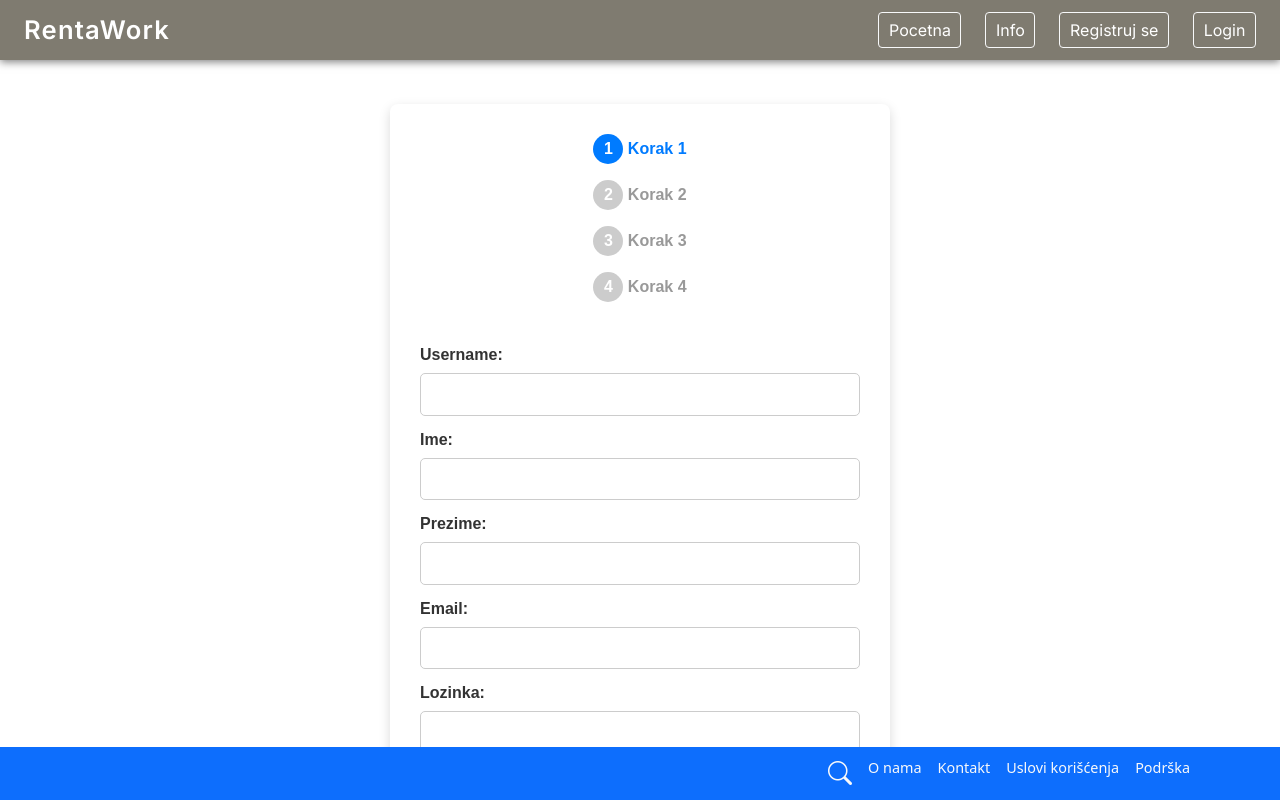
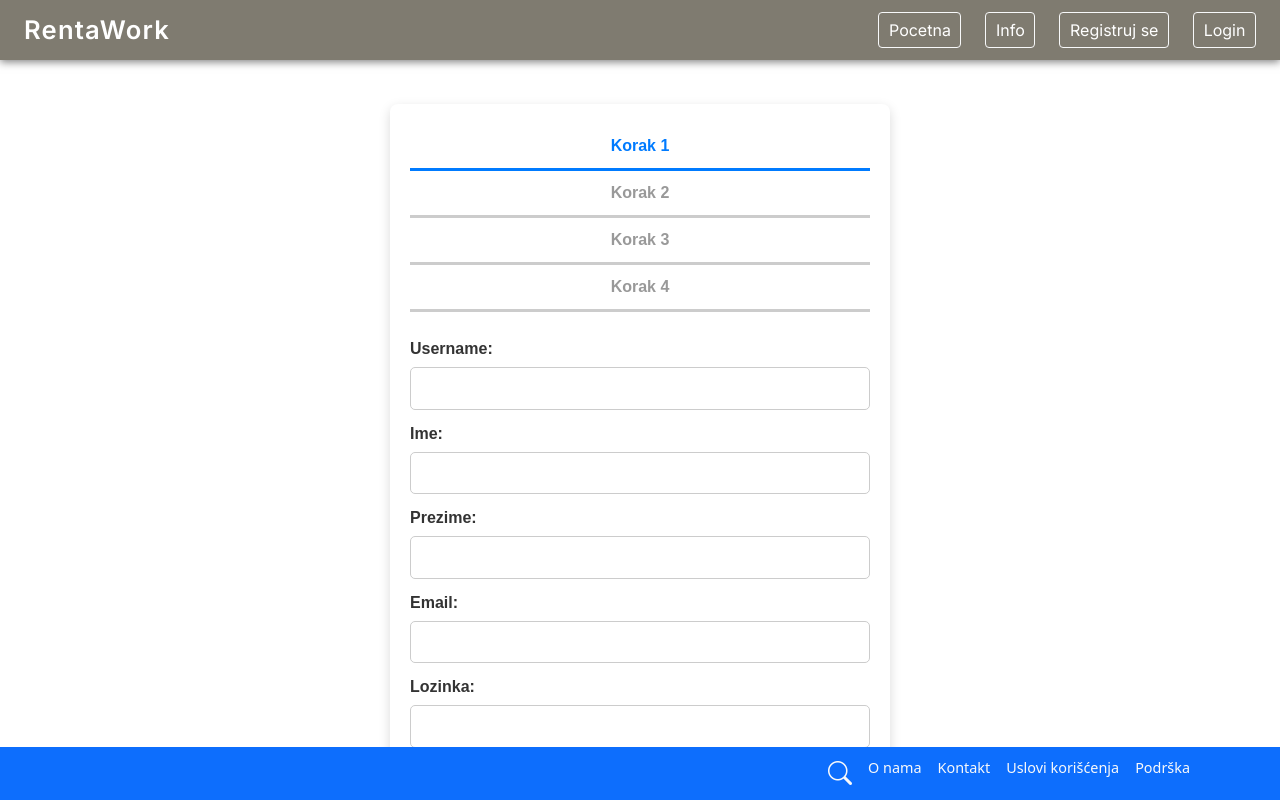
Before and after one commit to mnenadmm/rentaWorks, an Angular app in the folder client/: page /register in a window 1280 px wide. Built offline with nearby package versions, Linux system fonts and the light colour scheme.

Commit message:
pronwe;lddd;fff

```diff
--- a/client/src/app/auth/registracija/registracija.component.css
+++ b/client/src/app/auth/registracija/registracija.component.css
@@ -1,13 +1,11 @@
-/* Mobile-first osnovni stilovi */
-
 .registracija-container {
-  max-width: 100%;
+  max-width: 500px;
   margin: 20px auto;
   font-family: Arial, sans-serif;
   background: #fff;
-  padding: 15px;
+  padding: 20px;
   border-radius: 8px;
-  box-shadow: 0 2px 6px rgba(0,0,0,0.1);
+  box-shadow: 0 4px 12px rgba(0,0,0,0.15);
   box-sizing: border-box;
 }
 
@@ -15,55 +13,23 @@
   display: flex;
   justify-content: space-between;
   margin-bottom: 25px;
-  padding: 0 10px;
 }
 
 .korak {
-  position: relative;
   flex: 1;
   text-align: center;
+  padding: 10px 0;
   font-weight: 600;
   color: #999;
+  border-bottom: 3px solid #ccc;
   cursor: default;
-  padding-bottom: 10px;
+  transition: color 0.3s ease, border-color 0.3s ease;
   user-select: none;
-}
-
-.korak:not(:last-child)::after {
-  content: '';
-  position: absolute;
-  top: 50%;
-  right: 0;
-  transform: translateY(-50%);
-  height: 4px;
-  width: 100%;
-  background-color: #ccc;
-  z-index: -1;
 }
 
 .korak.active {
   color: #007bff;
-}
-
-.korak.active:not(:last-child)::after {
-  background-color: #007bff;
-}
-
-.korak .broj {
-  display: inline-block;
-  width: 30px;
-  height: 30px;
-  line-height: 30px;
-  border-radius: 50%;
-  background-color: #ccc;
-  color: white;
-  margin-bottom: 6px;
-  font-weight: bold;
-  transition: background-color 0.3s ease;
-}
-
-.korak.active .broj {
-  background-color: #007bff;
+  border-color: #007bff;
 }
 
 label {
@@ -100,11 +66,10 @@ input:focus {
   display: flex;
   justify-content: space-between;
   gap: 10px;
-  flex-wrap: wrap;
 }
 
 button {
-  flex: 1 1 45%;
+  flex: 1;
   background-color: #007bff;
   border: none;
   color: white;
@@ -123,30 +88,3 @@ button:disabled {
   background-color: #aaa;
   cursor: not-allowed;
 }
-
-/* Desktop i veći ekrani */
-
-@media (min-width: 768px) {
-  .registracija-container {
-    max-width: 500px;
-    padding: 30px;
-    box-shadow: 0 4px 12px rgba(0,0,0,0.15);
-  }
-
-  .progress-bar {
-    padding: 0;
-  }
-
-  .korak {
-    cursor: default;
-  }
-
-  .dugmici {
-    flex-wrap: nowrap;
-  }
-
-  button {
-    flex: none;
-    width: 120px;
-  }
-}
--- a/client/src/app/auth/registracija/registracija.component.html
+++ b/client/src/app/auth/registracija/registracija.component.html
@@ -1,14 +1,14 @@
 <div class="registracija-container">
   <div class="progress-bar">
     <div class="korak" *ngFor="let k of [].constructor(ukupnoKoraka); let i = index"
-         [class.active]="i + 1 <= korak">
-      <div class="broj">{{ i + 1 }}</div>
+         [class.active]="i + 1 === korak">
       Korak {{ i + 1 }}
     </div>
   </div>
 
   <div class="sadrzaj-koraka">
     <ng-container [ngSwitch]="korak">
+
       <form *ngSwitchCase="1" [formGroup]="formaKorak1" (ngSubmit)="sledeciKorak()">
         <label>
           Username:
@@ -57,27 +57,20 @@
 
       <div *ngSwitchCase="2">
         <p>Ovde ide forma za izbor tipa korisnika i dodatne podatke</p>
-        <div class="dugmici">
-          <button (click)="prethodniKorak()">Nazad</button>
-          <button (click)="sledeciKorak()">Dalje</button>
-        </div>
       </div>
 
       <div *ngSwitchCase="3">
         <p>Ovde ide forma za dodatne profilne podatke</p>
-        <div class="dugmici">
-          <button (click)="prethodniKorak()">Nazad</button>
-          <button (click)="sledeciKorak()">Dalje</button>
-        </div>
       </div>
 
       <div *ngSwitchCase="4">
         <p>Ovde ide pregled i potvrda podataka</p>
-        <div class="dugmici">
-          <button (click)="prethodniKorak()">Nazad</button>
-          <button (click)="submitRegistraciju()">Potvrdi</button>
-        </div>
       </div>
+
     </ng-container>
   </div>
+
+  <div class="dugmici" *ngIf="korak > 1">
+    <button (click)="prethodniKorak()">Nazad</button>
+  </div>
 </div>
--- a/client/src/app/auth/registracija/registracija.component.ts
+++ b/client/src/app/auth/registracija/registracija.component.ts
@@ -1,12 +1,11 @@
 import { Component, OnInit } from '@angular/core';
 import { FormBuilder, FormGroup, Validators, ReactiveFormsModule } from '@angular/forms';
 import { CommonModule } from '@angular/common';
-import { RouterModule } from '@angular/router';
 
 @Component({
   selector: 'app-registracija',
   standalone: true,
-  imports: [RouterModule, CommonModule, ReactiveFormsModule],
+  imports: [CommonModule, ReactiveFormsModule],
   templateUrl: './registracija.component.html',
   styleUrls: ['./registracija.component.css']
 })
@@ -29,13 +28,10 @@ export class RegistracijaComponent implements OnInit {
   }
 
   sledeciKorak() {
-    if (this.korak === 1) {
-      if (this.formaKorak1.invalid) {
-        this.formaKorak1.markAllAsTouched();
-        return;
-      }
+    if (this.korak === 1 && this.formaKorak1.invalid) {
+      this.formaKorak1.markAllAsTouched();
+      return;
     }
-
     if (this.korak < this.ukupnoKoraka) {
       this.korak++;
     }
@@ -48,7 +44,7 @@ export class RegistracijaComponent implements OnInit {
   }
 
   submitRegistraciju() {
-    alert('Registracija je završena!');
+    alert('Registracija završena!');
     this.korak = 1;
     this.formaKorak1.reset();
   }
```
